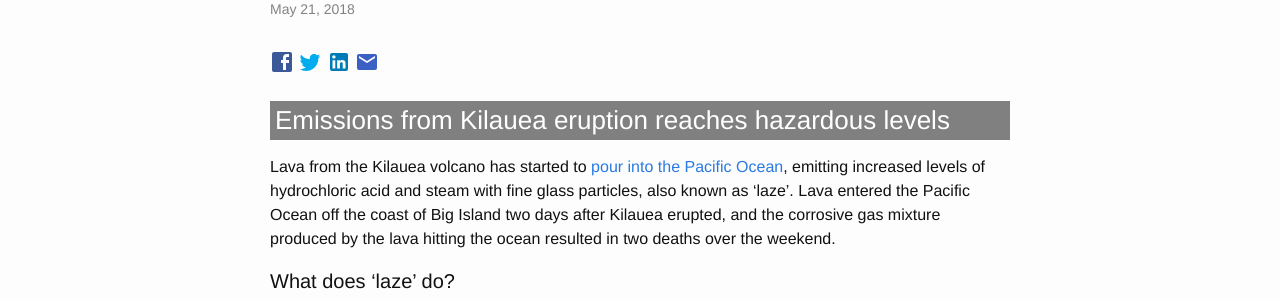
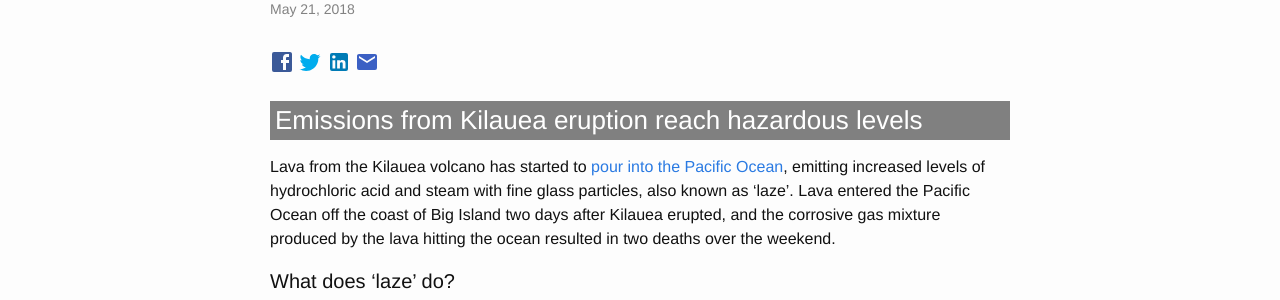
Before and after one commit to Sparkleleuk/Sustainability_Matters, a Jekyll site: the page built from _posts/2018-05-21-kilaeua.markdown, in a window 1280 px wide. Shown: the part 185-485 px from the top of the page. Built offline with Jekyll 4.4.1, drawn with Linux system fonts in a browser that asks for light colours.

Commit message:
fix post

```diff
--- a/_posts/2018-05-21-kilaeua.markdown
+++ b/_posts/2018-05-21-kilaeua.markdown
@@ -5,7 +5,7 @@ excerpt: "Kilauea eruption-related emissions increase as lava enters the Pacific
 categories: [Environment]
 ---
 
-### Emissions from Kilauea eruption reaches hazardous levels
+### Emissions from Kilauea eruption reach hazardous levels
 
 Lava from the Kilauea volcano has started to <a href="https://www.npr.org/sections/thetwo-way/2018/05/21/612969472/hawaii-volcanos-lava-spews-laze-of-toxic-gas-and-glass-into-the-air?utm_source=facebook.com&utm_medium=social&utm_campaign=npr&utm_term=nprnews&utm_content=20180521" target="_blank">pour into the Pacific Ocean</a>, emitting increased levels of hydrochloric acid and steam with fine glass particles, also known as 'laze'. Lava entered the Pacific Ocean off the coast of Big Island two days after Kilauea erupted, and the corrosive gas mixture produced by the lava hitting the ocean resulted in two deaths over the weekend.
 
```
